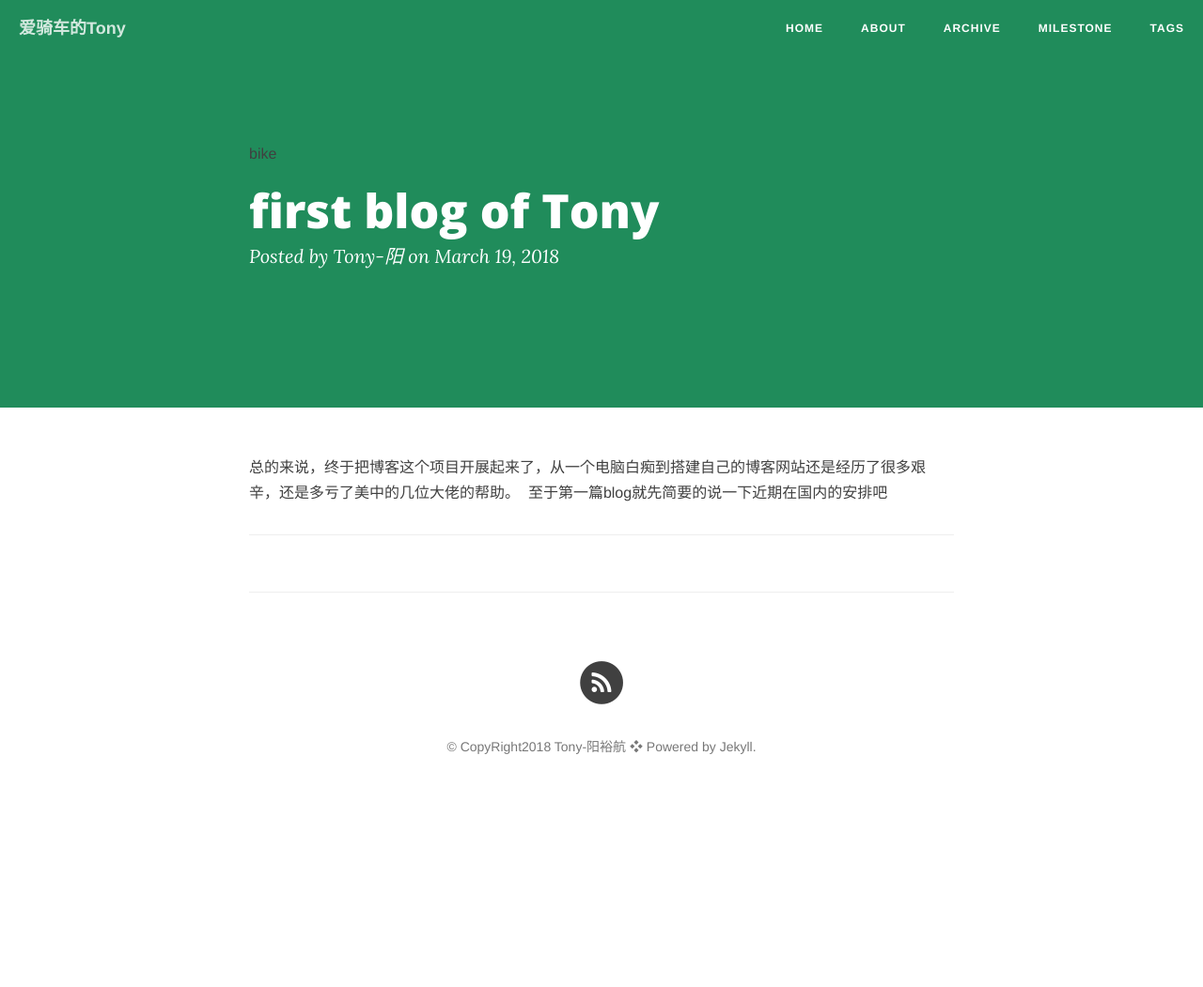
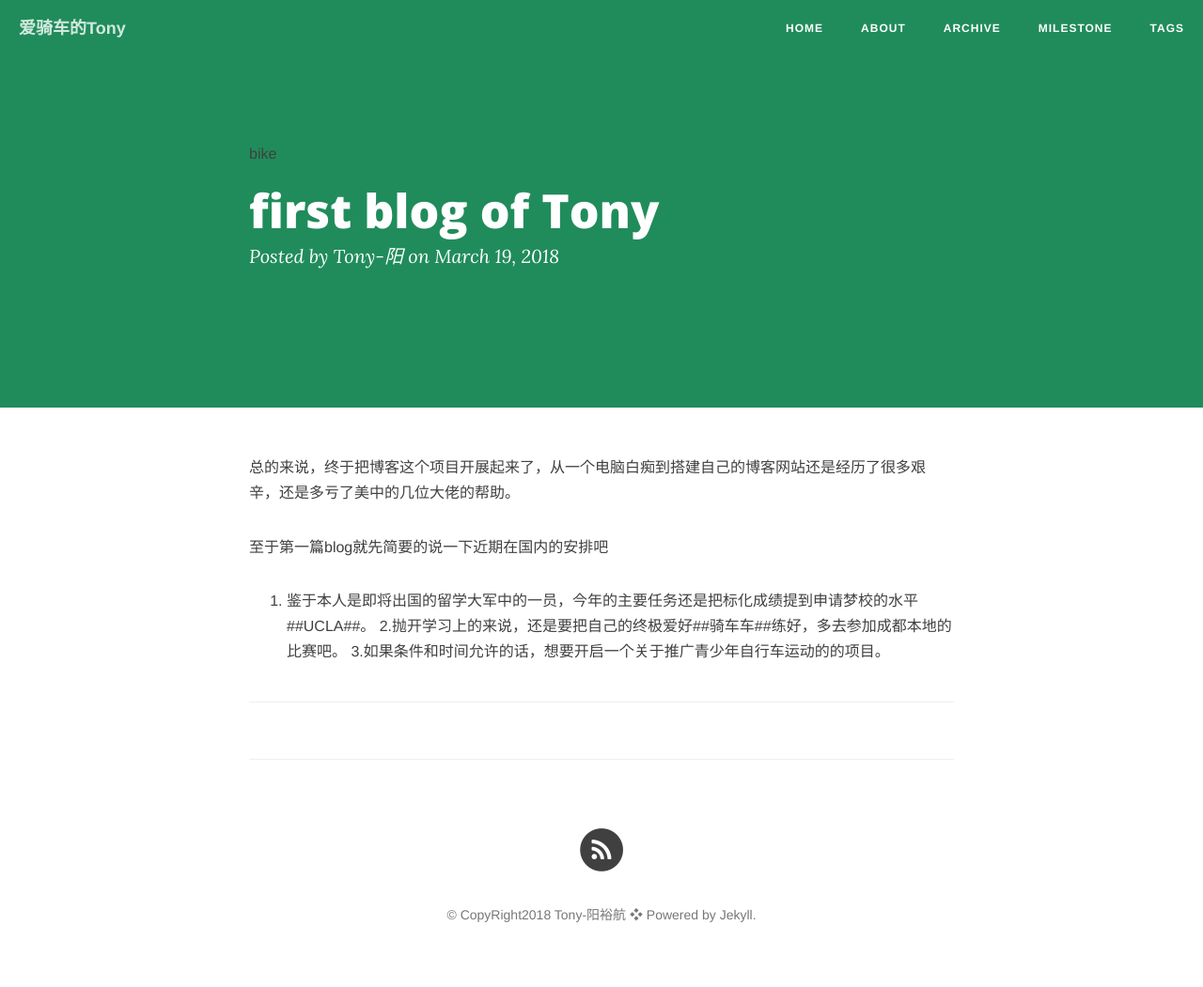
Before and after one commit to yyh712712/Blog-Template, a Jekyll site: the page built from _posts/2018-03-19-firstblog.md, in a window 1280 px wide. Shown: the whole page at 94% size. Built offline with Jekyll 4.4.1, drawn with Linux system fonts in a browser that asks for light colours; nearby versions of some CDN libraries; comment, search, counter and statistics services are not loaded; before the commit the page ends 900 px from its top, so only the background shows below that.

Commit message:
Update 2018-03-19-firstblog.md

```diff
--- a/_posts/2018-03-19-firstblog.md
+++ b/_posts/2018-03-19-firstblog.md
@@ -4,6 +4,12 @@ title: first blog of Tony
 date: 2018-3-19
 categories: blog
 tags: [bike]
-description: 文章金句。
+description: 只要开始了，就永远不会晚。
 ---
-总的来说，终于把博客这个项目开展起来了，从一个电脑白痴到搭建自己的博客网站还是经历了很多艰辛，还是多亏了美中的几位大佬的帮助。  至于第一篇blog就先简要的说一下近期在国内的安排吧
+总的来说，终于把博客这个项目开展起来了，从一个电脑白痴到搭建自己的博客网站还是经历了很多艰辛，还是多亏了美中的几位大佬的帮助。
+
+至于第一篇blog就先简要的说一下近期在国内的安排吧
+
+1. 鉴于本人是即将出国的留学大军中的一员，今年的主要任务还是把标化成绩提到申请梦校的水平##UCLA##。
+2.抛开学习上的来说，还是要把自己的终极爱好##骑车车##练好，多去参加成都本地的比赛吧。
+3.如果条件和时间允许的话，想要开启一个关于推广青少年自行车运动的的项目。
```
